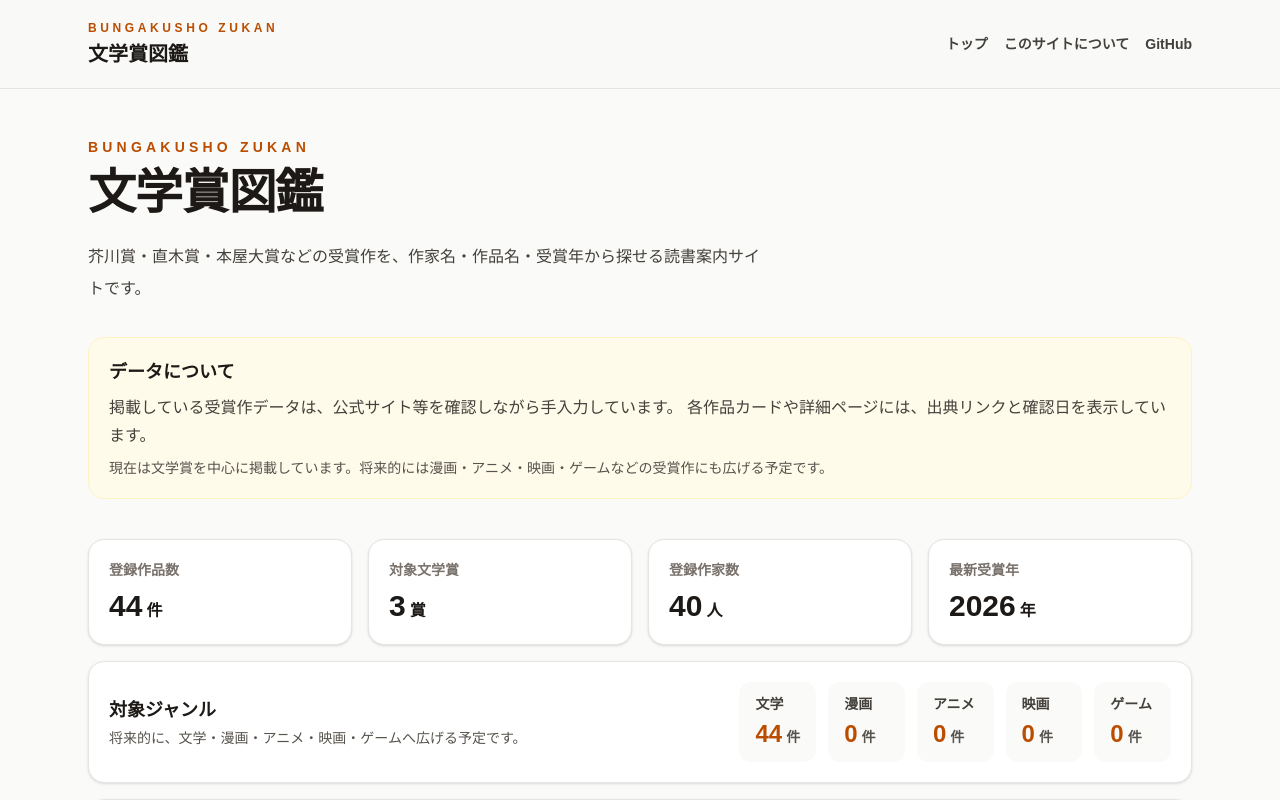
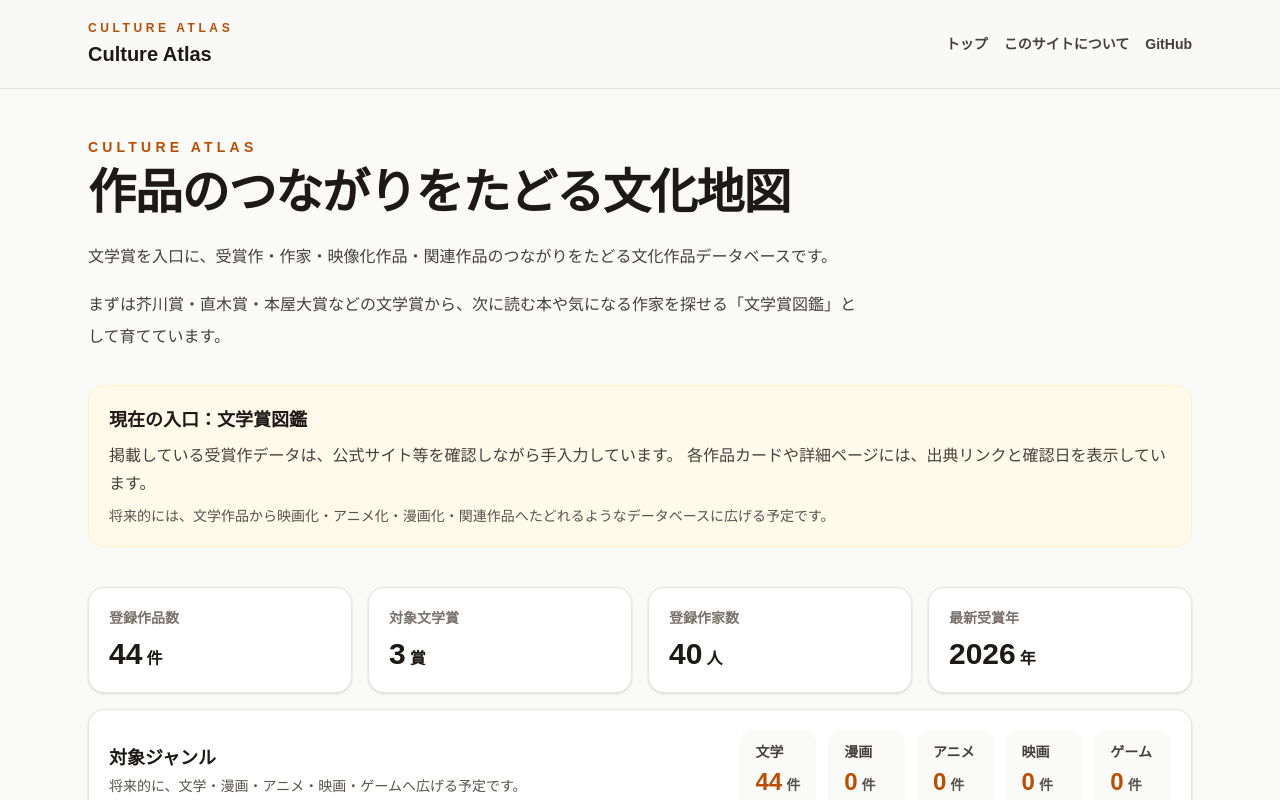
Before and after one commit to fel-an-Studio/bungakusho-zukan, a Next.js app: page / in a window 1280 px wide. Shown: the top 800 px of the page. Built offline with nearby package versions, Linux system fonts and the light colour scheme.

Commit message:
Update branding to Culture Atlas

```diff
--- a/app/layout.tsx
+++ b/app/layout.tsx
@@ -2,14 +2,14 @@ import type { Metadata } from "next";
 import "./globals.css";
 
 export const metadata: Metadata = {
-  title: "文学賞図鑑",
+  title: "Culture Atlas",
   description:
-    "芥川賞・直木賞・本屋大賞などの受賞作を、作品名・作家名・受賞年から探せる読書案内サイトです。",
+    "文学賞を入口に、受賞作・作家・映像化作品・関連作品のつながりをたどる文化作品データベースです。",
   openGraph: {
-    title: "文学賞図鑑",
+    title: "Culture Atlas",
     description:
-      "芥川賞・直木賞・本屋大賞などの受賞作を、作品名・作家名・受賞年から探せる読書案内サイトです。",
-    siteName: "文学賞図鑑",
+      "文学賞を入口に、受賞作・作家・映像化作品・関連作品のつながりをたどる文化作品データベースです。",
+    siteName: "Culture Atlas",
     type: "website",
   },
 };
--- a/app/page.tsx
+++ b/app/page.tsx
@@ -10,26 +10,30 @@ export default function Home() {
       <section className="mx-auto max-w-6xl px-6 py-12">
         <header>
           <p className="mb-3 text-sm font-bold tracking-[0.3em] text-amber-700">
-            BUNGAKUSHO ZUKAN
+            CULTURE ATLAS
           </p>
 
           <h1 className="text-4xl font-bold tracking-tight sm:text-5xl">
-            文学賞図鑑
+            作品のつながりをたどる文化地図
           </h1>
 
-          <p className="mt-6 max-w-2xl leading-8 text-stone-700">
-            芥川賞・直木賞・本屋大賞などの受賞作を、作家名・作品名・受賞年から探せる読書案内サイトです。
+          <p className="mt-6 max-w-3xl leading-8 text-stone-700">
+            文学賞を入口に、受賞作・作家・映像化作品・関連作品のつながりをたどる文化作品データベースです。
+          </p>
+
+          <p className="mt-4 max-w-3xl leading-8 text-stone-700">
+            まずは芥川賞・直木賞・本屋大賞などの文学賞から、次に読む本や気になる作家を探せる「文学賞図鑑」として育てています。
           </p>
         </header>
 
         <section className="mt-8 rounded-2xl border border-amber-100 bg-amber-50 p-5">
-          <h2 className="text-lg font-bold">データについて</h2>
+          <h2 className="text-lg font-bold">現在の入口：文学賞図鑑</h2>
           <p className="mt-2 leading-7 text-stone-700">
             掲載している受賞作データは、公式サイト等を確認しながら手入力しています。
             各作品カードや詳細ページには、出典リンクと確認日を表示しています。
           </p>
           <p className="mt-2 text-sm text-stone-600">
-            現在は文学賞を中心に掲載しています。将来的には漫画・アニメ・映画・ゲームなどの受賞作にも広げる予定です。
+            将来的には、文学作品から映画化・アニメ化・漫画化・関連作品へたどれるようなデータベースに広げる予定です。
           </p>
         </section>
 
@@ -38,11 +42,11 @@ export default function Home() {
         <footer className="mt-12 border-t border-stone-200 pt-8 text-sm text-stone-600">
           <div className="flex flex-col gap-4 sm:flex-row sm:items-start sm:justify-between">
             <div>
-              <p className="font-bold text-stone-900">文学賞図鑑</p>
+              <p className="font-bold text-stone-900">Culture Atlas</p>
               <p className="mt-2 leading-7">
-                受賞作から次に読む本を探すための個人制作サイトです。
+                文学賞を入口に、作品・作家・メディア展開のつながりをたどるための個人制作サイトです。
                 <br />
-                データは公式サイト等を確認しながら掲載しています。
+                現在は文学賞データを中心に掲載しています。
               </p>
             </div>
 
--- a/components/SiteHeader.tsx
+++ b/components/SiteHeader.tsx
@@ -6,10 +6,10 @@ export function SiteHeader() {
       <div className="mx-auto flex max-w-6xl flex-col gap-3 px-6 py-5 sm:flex-row sm:items-center sm:justify-between">
         <Link href="/" className="group">
           <p className="text-xs font-bold tracking-[0.3em] text-amber-700">
-            BUNGAKUSHO ZUKAN
+            CULTURE ATLAS
           </p>
           <p className="mt-1 text-xl font-bold text-stone-900 group-hover:text-amber-700">
-            文学賞図鑑
+            Culture Atlas
           </p>
         </Link>
 
```
